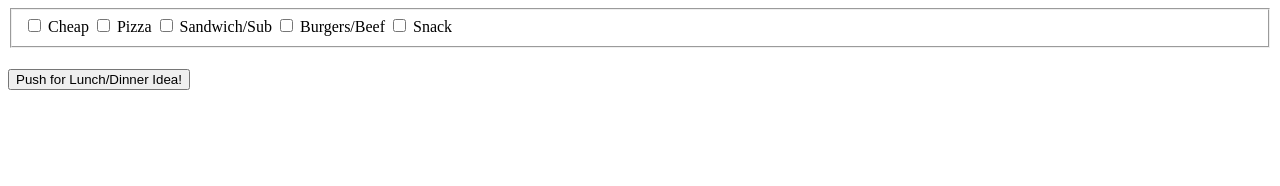
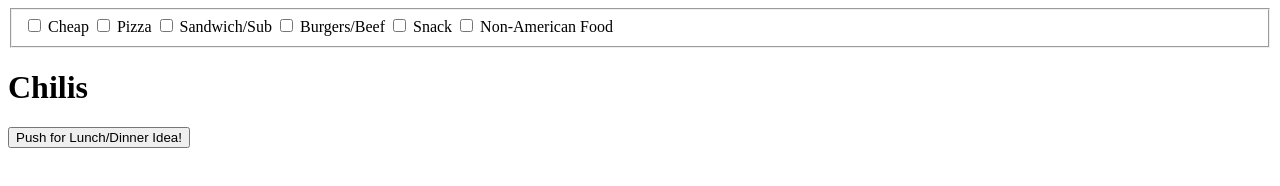
Before and after one commit to mtrofibun/Food-Selector, a plain HTML site: page index.html in a window 1280 px wide. Both pictures are taken after a click on the button "Push for Lunch/Dinner Idea!". Drawn offline with Linux system fonts and the light colour scheme.

Commit message:
fixed style format + started on backend + added home cooked section

```diff
--- a/index.html
+++ b/index.html
@@ -9,21 +9,27 @@
 </head>
 <body>
     <fieldset>
-        <div>
-             <input type="checkbox" id="scales" name="cheap" />
+        <div class = "fastfood">
+             <input type="checkbox" id="scales" value="cheap" />
              <label for="scales">Cheap</label>
-             <input type="checkbox" id="scales" name="pizza"/>
+             <input type="checkbox" id="scales" value="pizza"/>
              <label for="scales">Pizza</label>
-             <input type="checkbox" id="scales" name="sandwich"/>
+             <input type="checkbox" id="scales" value="sandwich"/>
              <label for="scales">Sandwich/Sub</label>
-             <input type="checkbox" id="scales" name="burgers"/>
+             <input type="checkbox" id="scales" value="burgers"/>
              <label for="scales">Burgers/Beef</label>
-             <input type="checkbox" id="scales" name="snack"/>
+             <input type="checkbox" id="scales" value="snack"/>
              <label for="scales">Snack</label>
+             <input type="checkbox" id="scales" value="naf"/>
+             <label for="scales">Non-American Food</label>
         </div>
     </fieldset>
-    <h1 id = "placement"></h1>
-    <button id = 'foodbutton'>Push for Lunch/Dinner Idea!</button>
+    <h1 id = "name"></h1>
+    <h2></h2>
+     <iframe width="420" height="315"
+        src="" style="display: none;">
+    </iframe>
+    <button id = "foodbutton">Push for Lunch/Dinner Idea!</button>
     <script src = 'script.js'></script>
 </body>
 </html>
--- a/script.js
+++ b/script.js
@@ -1,82 +1,130 @@
-foods = ['Chick-Fil-a','McDonalds','Chex Wing and Grill','Sabor Latin Grill','Papa Johns','Cook-Out','Kaizoku','WingStop']
+document.addEventListener('DOMContentLoaded', function() {
 
 
 
-food [
+let fastfood = [
     {
-    chain : 'Papa Johns',
+    name : 'Papa Johns',
     type : 'Pizza',
     minPrice : 10.00,
     maxPrice : 15.00
 },
 {
-    chain : 'Chick-Fil-A',
+    name : 'Chick-Fil-A',
     type : 'Sandwich/Sub',
     minPrice : 10.00,
     maxPrice : 11.00
 },
 {
-    chain : 'McDonalds',
+    name : 'McDonalds',
     type : 'Snack',
     minPrice : 7.00,
     maxPrice : 11.00
 },
 {
-    chain : 'Hungry Howies',
+    name : 'Hungry Howies',
     type : 'Pizza',
     minPrice : 10.00,
     maxPrice : 13.00
 },
 {
-    chain : `Jet's Pizza`,
+    name : `Jet's Pizza`,
     type : 'Pizza',
     minPrice : 12.00,
     maxPrice : 15.00
 },
 {
-    chain : 'New York Pizza and Pasta',
+    name : 'New York Pizza and Pasta',
     type : 'Pizza',
     minPrice : 10.00,
     maxPrice : 20.00
 },
 {
-    chain : 'Chex Wing and Grill',
+    name : 'Chex Wing and Grill',
     type : 'Sandwich/Sub',
     minPrice : 10.00,
     maxPrice : 14.00
 },
 {
-    chain : 'Sabor',
+    name : 'Sabor',
     type : 'Burgers/Beef',
     minPrice : 8.00,
     maxPrice : 11.00
 },
 {
-    chain : 'CookOut',
+    name : 'CookOut',
     type : 'Burgers/Beef',
     minPrice : 6.00,
     maxPrice : 10.00
 },
 {
-    chain : 'Kaizoku',
+    name : 'Kaizoku',
     type : 'Non-American Cusine',
     minPrice : 12.00,
     maxPrice : 17.00
 },
 {
-    chain : 'ShakeShack',
+    name : 'ShakeShack',
     type : 'Burgers/Beef',
     minPrice : 7.00,
     maxPrice : 14.00
+},
+{
+    name : 'Chilis',
+    type : 'Burgers/Beef',
+    minPrice : 12.00,
+    maxPrice : 15.00
 }
+]
+let fastfoodindicators = {
+    cheap : false,
+    pizza : false,
+    sandwich : false,
+    burgers : false,
+    snack : false,
+    naf : false
+}
+
+let homefood = [
+    {
+        name : 'Gyoza',
+        type : 'Japanese',
+        site : 'https://www.recipetineats.com/gyoza-japanese-dumplings-potstickers/',
+        video : 'https://www.youtube.com/watch?v=5-yt7tFpHPY',
+        photo : 'https://japanesetaste.com/cdn/shop/articles/how-to-make-gyoza-japanese-dumplings-at-home-japanese-taste.jpg?v=1694487043&width=5760'
+    }
+]
+
+
+const boxes = document.querySelectorAll('input[type="checkbox');
+
+
+const fastfoodtypes = ['cheap','pizza','sandwich','burgers','snack','naf']
+const homefoodtypes = ['']
+
+
+const foodbutton = document.getElementById('foodbutton');
 
 
 
 
 
+foodbutton.addEventListener('click', function(){
+        boxes.forEach(box=>{
+        let type = box.value;
+        if (box.checked) {
+            fastfoodindicators[type] = true;
+        }
+        else{
+            fastfoodindicators[type] = false;
+        }
+    })
 
-]
-
-document.addEventListener('click', function(){
+    foodPicked = fastfood[Math.floor(Math.random() * fastfood.length)]
+    document.getElementById('name').textContent = foodPicked.name
+    delete fastfood[foodPicked];
+    console.log(fastfood)
 
 })
+
+});
```
Also changed, not shown: athome.html (added, +29 -0 lines), style.css (added), 1 other file.
